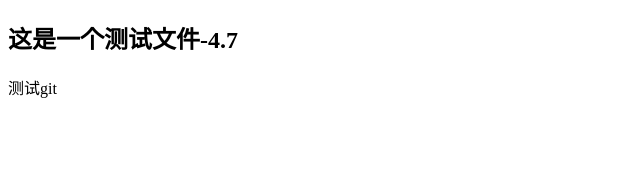
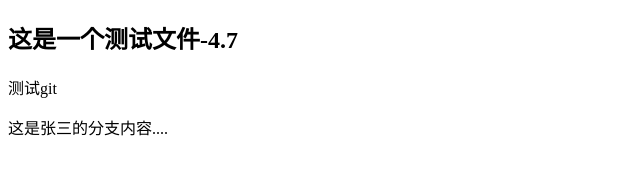
Before and after one commit to w3cteching/testpro1, a plain HTML site: page index.html in a window 1280 px wide. Shown: the whole page, without its empty margins (0-640 px from the left). Drawn offline with Linux system fonts and the light colour scheme.

Commit message:
添加一个段落在张三分支上

```diff
--- a/index.html
+++ b/index.html
@@ -9,5 +9,6 @@
 <body>
     <h2>这是一个测试文件-4.7</h2>
     <p>测试git</p>
+    <p>这是张三的分支内容....</p>
 </body>
 </html>
```
